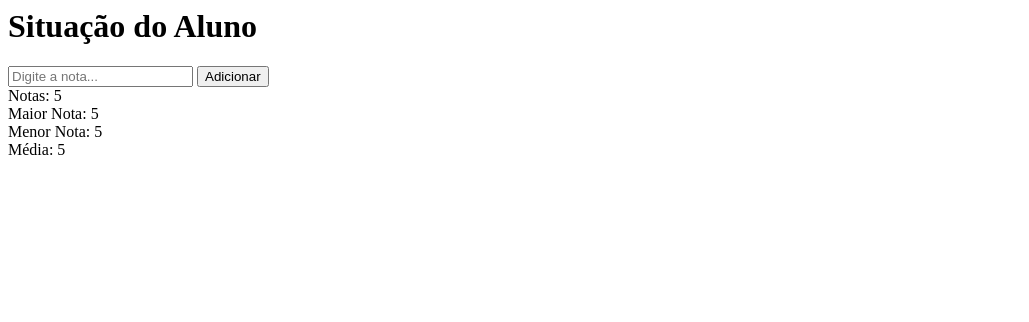
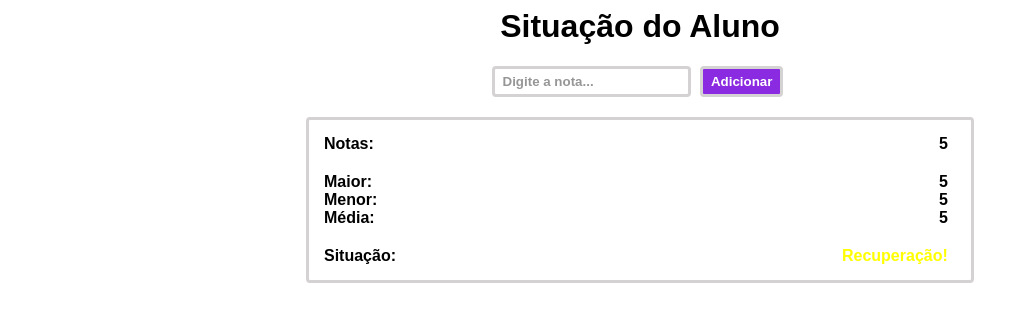
Before and after one commit to fabricadeprogramador/t37-modulo1, a plain HTML site: page arrays/situacao-aluno/situacao.html in a window 1280 px wide. Both pictures are taken after typing "5" into the empty fields and a click on the button "Adicionar". Shown: the whole page, without its empty margins (0-1029 px from the left). Drawn offline with Linux system fonts and the light colour scheme.

Commit message:
Finalizando desafio da aula 4, situação do aluno

```diff
--- a/arrays/situacao-aluno/situacao.html
+++ b/arrays/situacao-aluno/situacao.html
@@ -4,24 +4,102 @@
     <meta charset="UTF-8" />
 
     <style>
+      body {
+        font-family: Arial, Helvetica, sans-serif;
+      }
+
+      label {
+        display: inline-block;
+        width: 80%;
+      }
+
       span {
-        display: block;
+        display: inline-block;
+        width: 18%;
+        text-align: right;
+      }
+
+      .titulo {
+        text-align: center;
+      }
+
+      .entrada {
+        text-align: center;
+      }
+
+      .entrada button {
+        background-color: blueviolet;
+        color: white;
+        padding: 5px 8px;
+        border: 3px solid rgb(212, 210, 210);
+        border-radius: 4px;
+        font-weight: 600;
+        margin: 0px 5px;
+      }
+
+      .entrada input {
+        padding: 5px 8px;
+        border: 3px solid rgb(212, 210, 210);
+        border-radius: 4px;
+      }
+
+      .entrada input::placeholder {
+        font-weight: 600;
+        color: rgb(151, 150, 150);
+      }
+
+      .div-saida {
+        padding: 15px;
+        border: 3px solid rgb(212, 210, 210);
+        border-radius: 4px;
+        width: 50%;
+        margin: 20px auto;
+        font-weight: 600;
+      }
+
+      .separador {
+        margin: 20px 0px;
       }
     </style>
   </head>
 
   <body>
-    <h1>Situação do Aluno</h1>
+    <div class="card">
+      <h1 class="titulo">Situação do Aluno</h1>
 
+      <div class="entrada">
         <input type="number" placeholder="Digite a nota..." id="inputNota" />
         <button onclick="adicionarNota()">Adicionar</button>
+      </div>
+
+      <div class="div-saida">
+        <div>
+          <label for="notas">Notas:</label>
+          <span id="notas"></span>
+        </div>
+
+        <div class="separador">
+          <div>
+            <label for="mario">Maior:</label>
+            <span id="maior"></span>
+          </div>
 
           <div>
-      <span id="notas"></span>
-      <span id="maior"></span>
+            <label for="menor">Menor:</label>
             <span id="menor"></span>
+          </div>
+
+          <div>
+            <label for="media">Média:</label>
             <span id="media"></span>
+          </div>
+        </div>
+
+        <div>
+          <label for="situacao">Situação:</label>
           <span id="situacao"></span>
+        </div>
+      </div>
     </div>
   </body>
 
@@ -74,15 +152,28 @@
           }
         }
         document.getElementById("inputNota").value = ""
-        imprimirResultados()
+        situacaoEImpressao()
       }
     }
 
-    function imprimirResultados() {
-      document.getElementById("notas").innerText = "Notas: " + notas.join(" | ")
-      document.getElementById("maior").innerText = "Maior Nota: " + maior
-      document.getElementById("menor").innerText = "Menor Nota: " + menor
-      document.getElementById("media").innerText = "Média: " + media
+    function situacaoEImpressao() {
+      let spanSituacao = document.getElementById("situacao")
+
+      if (media < 4) {
+        spanSituacao.innerText = "Reprovado!"
+        spanSituacao.style = "color:red"
+      } else if (media < 7) {
+        spanSituacao.innerText = "Recuperação!"
+        spanSituacao.style = "color:yellow"
+      } else {
+        spanSituacao.innerText = "Aprovado!"
+        spanSituacao.style = "color:green"
+      }
+
+      document.getElementById("notas").innerText = notas.join(" | ")
+      document.getElementById("maior").innerText = maior
+      document.getElementById("menor").innerText = menor
+      document.getElementById("media").innerText = media
     }
   </script>
 </html>
```
Lines whose indentation alone changed are shown as unchanged.
